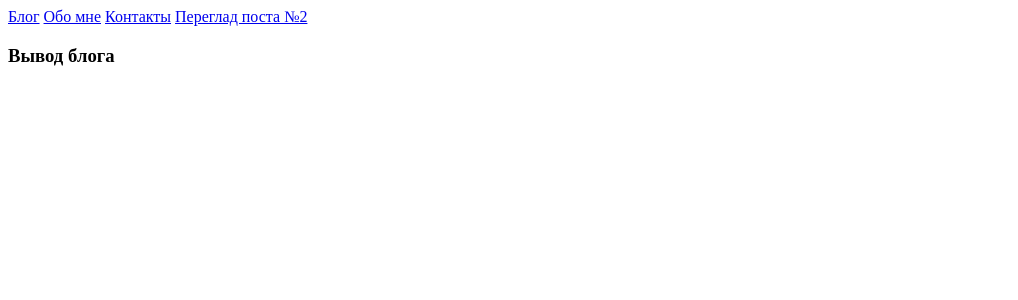
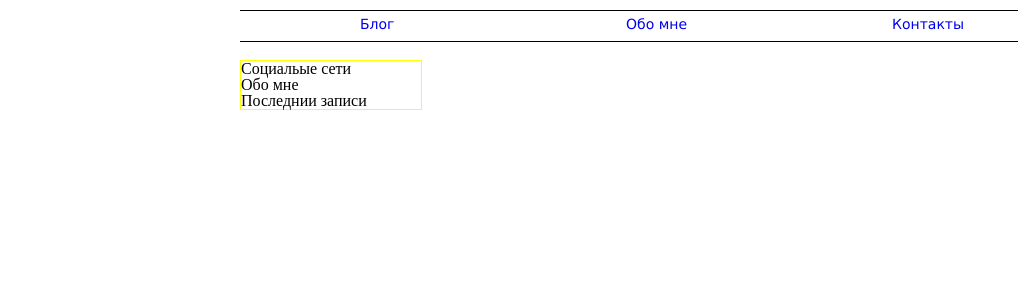
Before and after one commit to jar-php/little_blog, a PHP site: page / in a window 1280 px wide. Shown: the top 300 px of the page, without its empty margins (0-1018 px from the left). Run offline with PHP 8.4, Linux system fonts and the light colour scheme; data that the repository does not hold is empty.

Commit message:
Немного дизайн поправил - вывод всех новостей - вывод отделыной новости - меню

```diff
--- /dev/null
+++ b/css/main.css
@@ -0,0 +1,104 @@
+body{
+
+}
+
+.wrapper{
+	width: 800px;
+	margin: auto auto;
+}
+
+.header{
+	margin: 10px 0 15px 0;
+}
+
+.all{
+	border: 1px solid yellow;
+	width: 180px;
+	float:left;
+}
+
+.content{
+	width: 600px;
+	float:right;
+	min-height: 500px;
+}
+
+.clear{
+	clear:both;
+}
+
+.nav{
+	display: inline-block;
+
+}
+
+.nav li a{
+	width: 146px;
+	display: block;
+	padding: 5px 0px 5px 120px;
+	font: 14px Verdana;
+	text-decoration: none;
+}
+
+.nav li a:active{
+	color: black;
+}
+.nav li a:visited{
+	color: black;
+}
+.nav li a:hover{
+	color: gray;
+}
+
+.nav li{
+	float:left;
+	list-style-type: none;
+}
+
+.nav ul{
+	height: 30px;
+	border-top: 1px solid black;
+	border-bottom: 1px solid black;
+}
+
+#title{
+	height: 42px;
+	font: 25px Verdana;
+	padding-top: 8px;
+}
+
+.post{
+	border: 1px solid black;
+	margin-bottom: 25px;
+	padding: 0 0 10px 10px;
+}
+
+#date{
+	font: 11px Verdana;
+	color: grey;
+	margin-bottom: 7px;
+}
+
+#short{
+	font: 14px Verdana;
+	color: grey;
+
+}
+
+#more{
+	border: 1px solid black;
+	display: block;
+	margin: auto auto;
+	width: 160px;
+	height: 22px;
+	text-align: center;
+	padding-top: 3px;
+	margin-top: 20px;
+	font:bold 13px Verdana;
+	text-decoration: none;
+	color: black;
+}
+
+a:hover{
+	color: red;
+}
--- /dev/null
+++ b/css/reset.css
@@ -0,0 +1,46 @@
+html, body, div, span, applet, object, iframe,
+h1, h2, h3, h4, h5, h6, p, blockquote, pre,
+a, abbr, acronym, address, big, cite, code,
+del, dfn, em, font, img, ins, kbd, q, s, samp,
+small, strike, strong, sub, sup, tt, var,
+dl, dt, dd, ol, ul, li,
+fieldset, form, label, legend,
+table, caption, tbody, tfoot, thead, tr, th, td {
+margin: 0;
+padding: 0;
+border: 0;
+outline: 0;
+font-weight: inherit;
+font-style: inherit;
+font-size: 100%;
+font-family: inherit;
+vertical-align: baseline;
+}
+/* remember to define focus styles! */
+:focus {
+outline: 0;
+}
+body {
+line-height: 1;
+color: black;
+background: white;
+}
+ol, ul {
+list-style: none;
+}
+/* tables still need 'cellspacing="0"' in the markup */
+table {
+border-collapse: separate;
+border-spacing: 0;
+}
+caption, th, td {
+text-align: left;
+font-weight: normal;
+}
+blockquote:before, blockquote:after,
+q:before, q:after {
+content: "";
+}
+blockquote, q {
+quotes: "" "";
+}
--- a/include/page/index.php
+++ b/include/page/index.php
@@ -2,17 +2,18 @@
 require_once 'include/config.inc.php';
 require_once 'include/libs.inc.php';
  ?>
-<h3>Вывод блога</h3>
 <?php
 	$post = getAllPosts();
 	//print_r($post);
 	foreach($post as $p){
  ?>
- <p><h2><?= $p['title'] ?></h2></p>
- Кратко:<br>
- <?= $p['short']?>
- <br>
- <a href="?page=view&id=<?=$p['id']?>">Читать</a>
-
+	<div class="post">
+				<p id="title"><?= $p['title'] ?></p>
+				<p id="date"><?= date('M d, Y', $p['datetime']) ?></p>
+				<p id="short">
+			<?= $p['short']?>
+				</p>
+				<a id="more" href="?page=view&id=<?=$p['id']?>">Подробнее</a>
+			</div>
  <?php
 }
--- a/index.php
+++ b/index.php
@@ -6,20 +6,39 @@
 <html>
 <head>
 	<title>My little Blogus</title>
+	<link rel="stylesheet" type="text/css" href="css/main.css">
+	<link rel="stylesheet" type="text/css" href="css/reset.css">
 </head>
 <body>
-	<div>
-		<a href="?page=index">Блог</a>
-		<a href="?page=about">Обо мне</a>
-		<a href="?page=contacts">Контакты</a>
-		<a href="?page=view&id=2">Переглад поста №2</a>
+	<div class="wrapper">
+		<div class="header">
+			<div class="nav">
+				<ul>
+					<li><a href="?page=index">Блог</a></li>
+					<li><a href="?page=about">Обо мне</a></li>
+					<li><a href="?page=contacts">Контакты</a></li>
+				</ul>
+			</div>
+		</div>
+		<div class="main">
+			<div class="all">
+				<p>Социальые сети</p>
+				<p>Обо мне</p>
+				<p>Последнии записи</p>
+			</div>
+			<div class="content">
+				<?php
+			require_once 'include/router.inc.php';
+				 ?>
+
+			</div>
+			<div class="clear"></div>
+		</div>
 	</div>
 
 	<!-- Областы основного контента ДИНАМИЧИСКОЕ -->
 	<div>
-		<?php
-			require_once 'include/router.inc.php';
-		 ?>
+
 
 	</div>
 	<!-- Областы основного контента ДИНАМИЧИСКОЕ -->
```
Also changed, not shown: include/page/view.php (+8 -8 lines).
